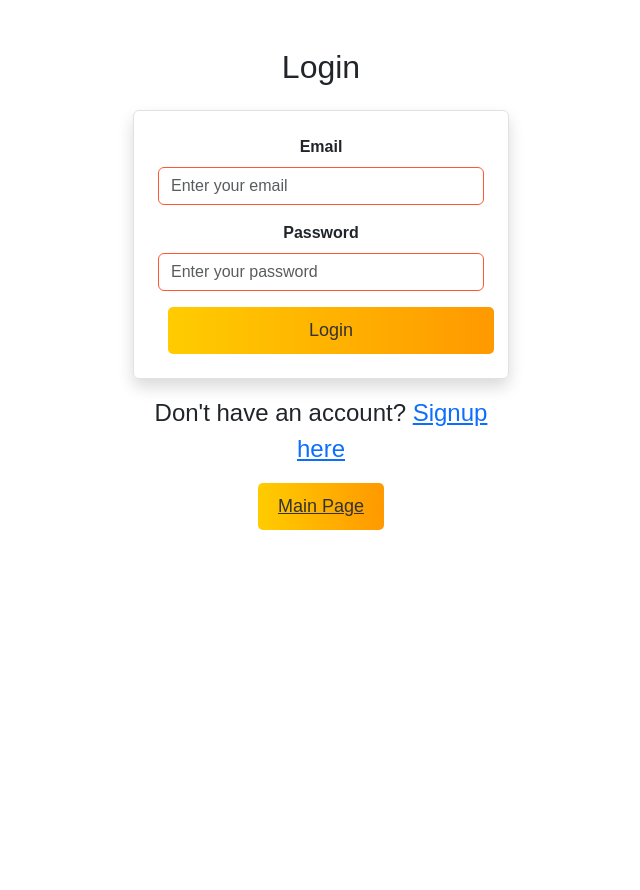
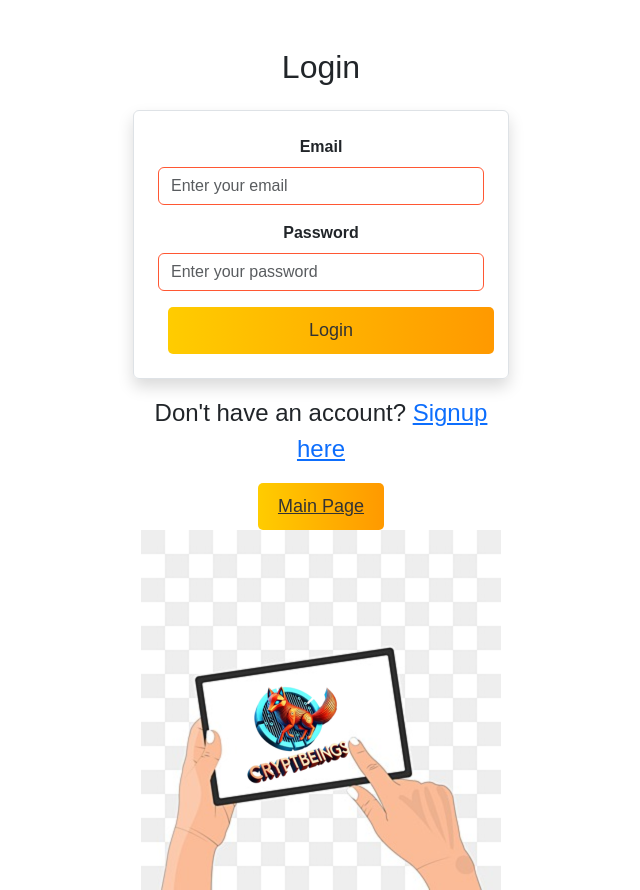
Before and after one commit to mayank-1007/intern_project, a React (Create React App) app: page /login in a window 1280 px wide. Shown: the whole page, without its empty margins (319-959 px from the left). Before the commit the page ends 800 px from the top, so only its background shows below. Built offline with nearby package versions, Linux system fonts and the light colour scheme.

Commit message:
Update LoginPage.js

```diff
--- a/src/pages/LoginPage.js
+++ b/src/pages/LoginPage.js
@@ -79,7 +79,7 @@ const LoginPage = () => {
         Don't have an account? <a href="/signup">Signup here</a>
       </p>
       <button onClick={() => navigate('/')} className="btn btn-link">Main Page</button>
-      <image src="image1.png" alt="new"/>
+      <img src="image1.png" alt="new"/>
     </div>
   );
 };
```
